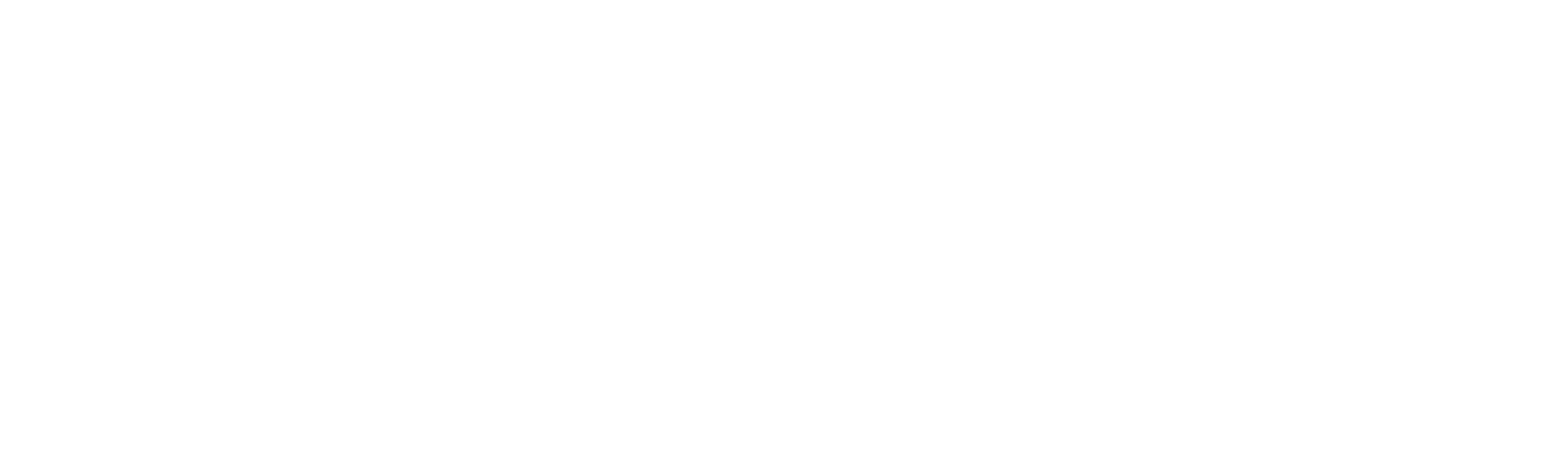
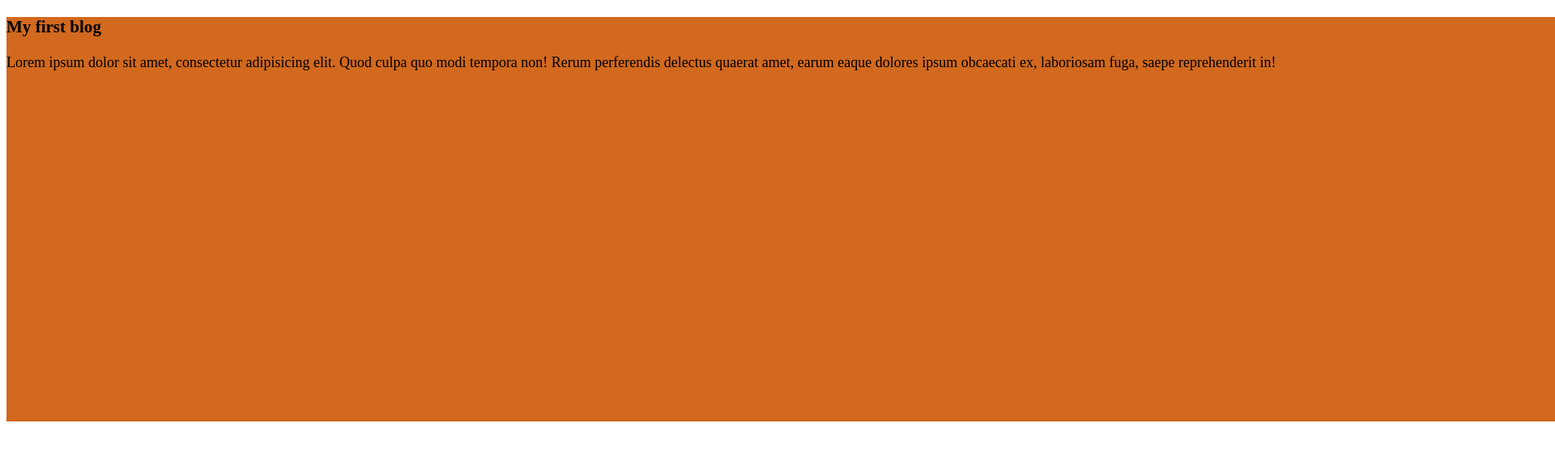
Before and after one commit to Usaid-Fidah23/my-first-github-repo, a plain HTML site: page index.html in a window 1280 px wide. Shown: the top 560 px of the page at 81% size, 1920 px wide, since content can reach past the window. Drawn offline with Linux system fonts and the light colour scheme.

Commit message:
my first blog

```diff
--- a/index.html
+++ b/index.html
@@ -4,8 +4,13 @@
     <meta charset="UTF-8">
     <meta name="viewport" content="width=device-width, initial-scale=1.0">
     <title>My First Ever Github Repo</title>
+    <link rel="stylesheet" href="styles/blog.css">
 </head>
 <body>
+    <div>
+    <h3>My first blog</h3>
+    <p>Lorem ipsum dolor sit amet, consectetur adipisicing elit. Quod culpa quo modi tempora non! Rerum perferendis delectus quaerat amet, earum eaque dolores ipsum obcaecati ex, laboriosam fuga, saepe reprehenderit in!</p>
+</div>
 
 </body>
 </html>
--- /dev/null
+++ b/styles/blog.css
@@ -0,0 +1,3 @@
+div{
+    background-color: chocolate;height: 500px;width: 2000px; font-size: large;
+}
```
